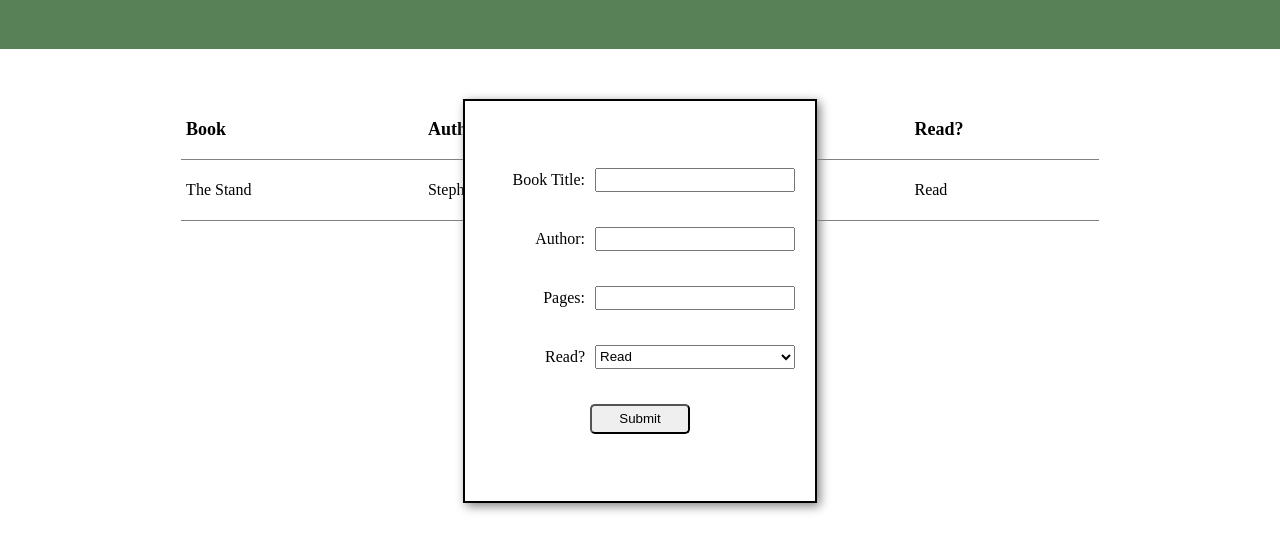
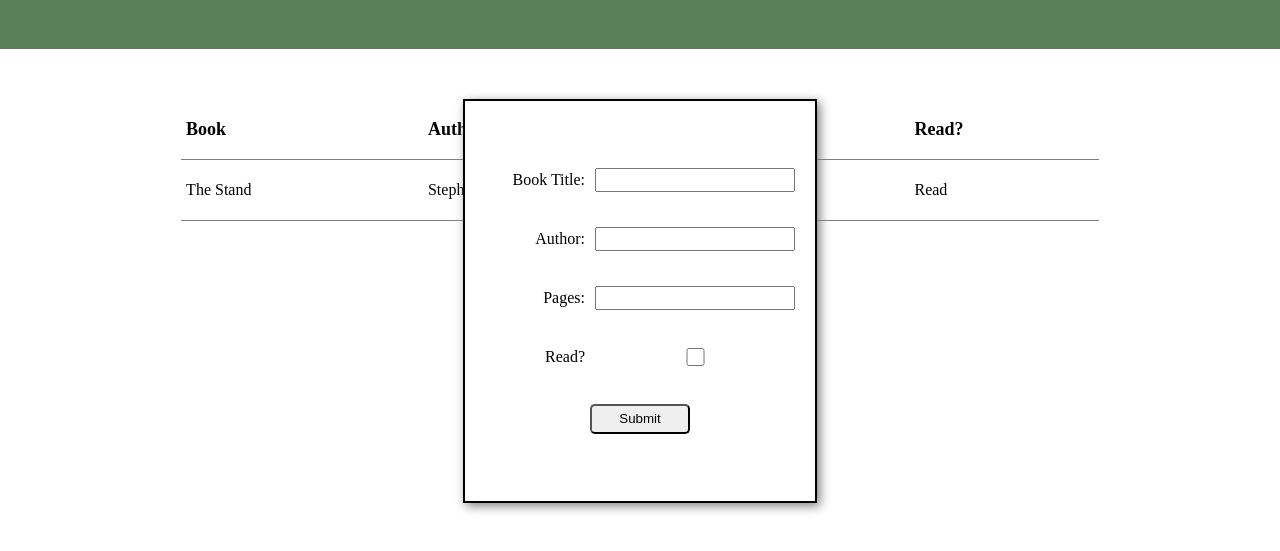
Before and after one commit to Schwenks21/odin-library, a plain HTML site: page index.html in a window 1280 px wide. Both pictures are taken after a click on the button "Add Book". Shown: the part 101-652 px from the top of the page. Drawn offline with Linux system fonts and the light colour scheme.

Commit message:
feat: updated form book read input

```diff
--- a/index.html
+++ b/index.html
@@ -31,11 +31,8 @@
                         <input type="number" id="bookPages">
                     </li>
                     <li>
-                        <label for="read">Read?</label>
-                        <select id="readBook" name="read-book">
-                            <option>Read</option>
-                            <option>Not Read</option>
-                        </select>
+                        <label for="readStatus">Read?</label>
+                        <input type="checkbox" id="readStatus">
                     </li>
                     <li>
                         <button id="submit">Submit</button>
```
